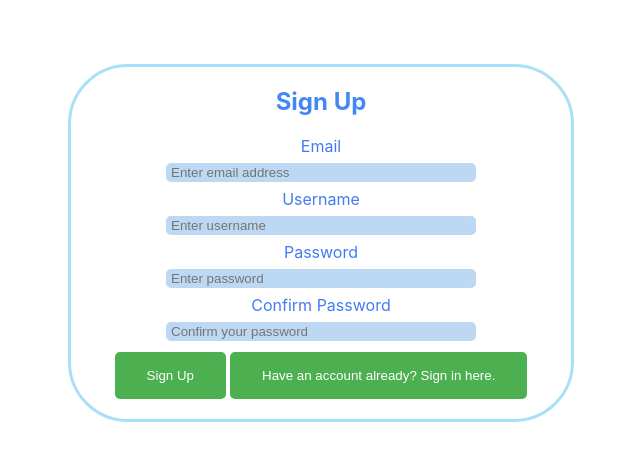
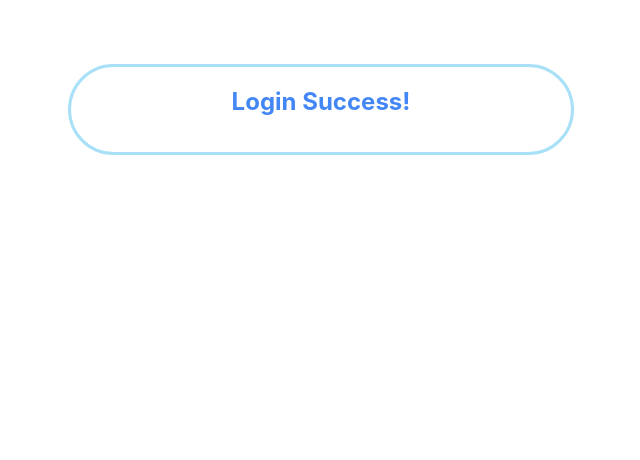
Before and after one commit to GTBitsOfGood/Medshare-archive, a React (Create React App) app in the folder client/: page /account_portal in a window 1280 px wide. Shown: the top 460 px of the page, without its empty margins (319-959 px from the left). Built offline with nearby package versions, Linux system fonts and the light colour scheme.

Commit message:
redirect to new page for successful login on top of logging a success message on console

```diff
--- a/client/src/App.js
+++ b/client/src/App.js
@@ -3,15 +3,17 @@ import './App.css';
 import { BrowserRouter, Route, Switch } from 'react-router-dom';
 
 import LoginSignupContainer from './pages/LoginSignupContainer';
+import AccountPortalContainer from './pages/AccountPortalContainer';
 
 function App() {
   return (
     <BrowserRouter>
       <Switch>
+        <Route path="/account" component={LoginSignupContainer} />
+        <Route path="/account_portal" component={AccountPortalContainer} />
         {/* temporary rendering / route to login/signup page; will render search
         engine later */}
         <Route path="/" component={LoginSignupContainer} />
-        <Route path="/account" component={LoginSignupContainer} />
       </Switch>
     </BrowserRouter>
   );
--- /dev/null
+++ b/client/src/components/LoginSuccess.js
@@ -0,0 +1,26 @@
+import React from 'react';
+import styled from 'styled-components';
+
+const Wrapper = styled.section`
+  margin: 4em auto;
+  padding-bottom: 1em;
+  text-align: center;
+  width: 500px;
+  border: solid;
+  border-color: #a8e1f7;
+  border-radius: 60px;
+`;
+
+const Title = styled.h1`
+  color: #4287f5;
+`;
+
+const LoginSuccess = () => {
+  return (
+    <Wrapper>
+      <Title> Login Success! </Title>
+    </Wrapper>
+  );
+};
+
+export default LoginSuccess;
--- /dev/null
+++ b/client/src/pages/AccountPortalContainer.js
@@ -0,0 +1,46 @@
+import React from 'react';
+import { connect } from 'react-redux';
+import { withRouter } from 'react-router';
+// eslint-disable-next-line no-unused-vars
+import PropTypes from 'prop-types';
+
+import LoginSuccess from '../components/LoginSuccess';
+
+// import actions here
+
+class AccountPortalContainer extends React.Component {
+  constructor(props) {
+    super(props);
+
+    this.state = {};
+  }
+
+  render() {
+    return (
+      <div>
+        <LoginSuccess />
+      </div>
+    );
+  }
+}
+
+AccountPortalContainer.defaultProps = {};
+
+// eslint-disable-next-line no-unused-vars
+const mapStateToProps = state => {
+  return {};
+};
+
+// eslint-disable-next-line no-unused-vars
+const mapDispatchToProps = dispatch => {
+  return {};
+};
+
+AccountPortalContainer.propTypes = {};
+
+export default withRouter(
+  connect(
+    mapStateToProps,
+    mapDispatchToProps,
+  )(AccountPortalContainer),
+);
--- a/client/src/pages/LoginSignupContainer.js
+++ b/client/src/pages/LoginSignupContainer.js
@@ -38,7 +38,7 @@ class LoginSignupContainer extends React.Component {
     if (e) e.preventDefault();
 
     const { username, password } = this.state;
-    const { performLoginAction } = this.props;
+    const { performLoginAction, history } = this.props;
 
     const user = {
       Name: username,
@@ -62,6 +62,7 @@ class LoginSignupContainer extends React.Component {
           } else {
             localStorage.setItem('token', loginResponse.token);
             console.log('Login Success!');
+            history.push(`/account_portal`);
           }
         })
         .catch(err => {
@@ -202,6 +203,9 @@ LoginSignupContainer.propTypes = {
     errorMsg: PropTypes.string,
     errorType: PropTypes.string,
   }),
+  history: PropTypes.shape({
+    push: PropTypes.func,
+  }).isRequired,
 };
 
 export default withRouter(
```
